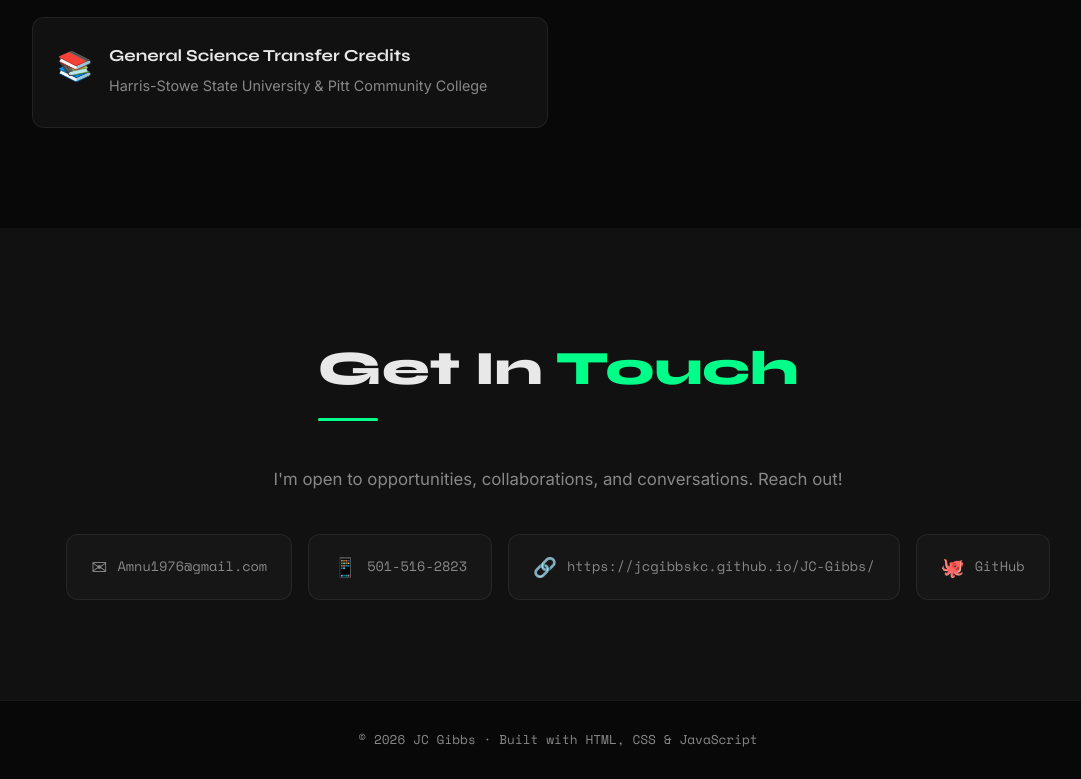
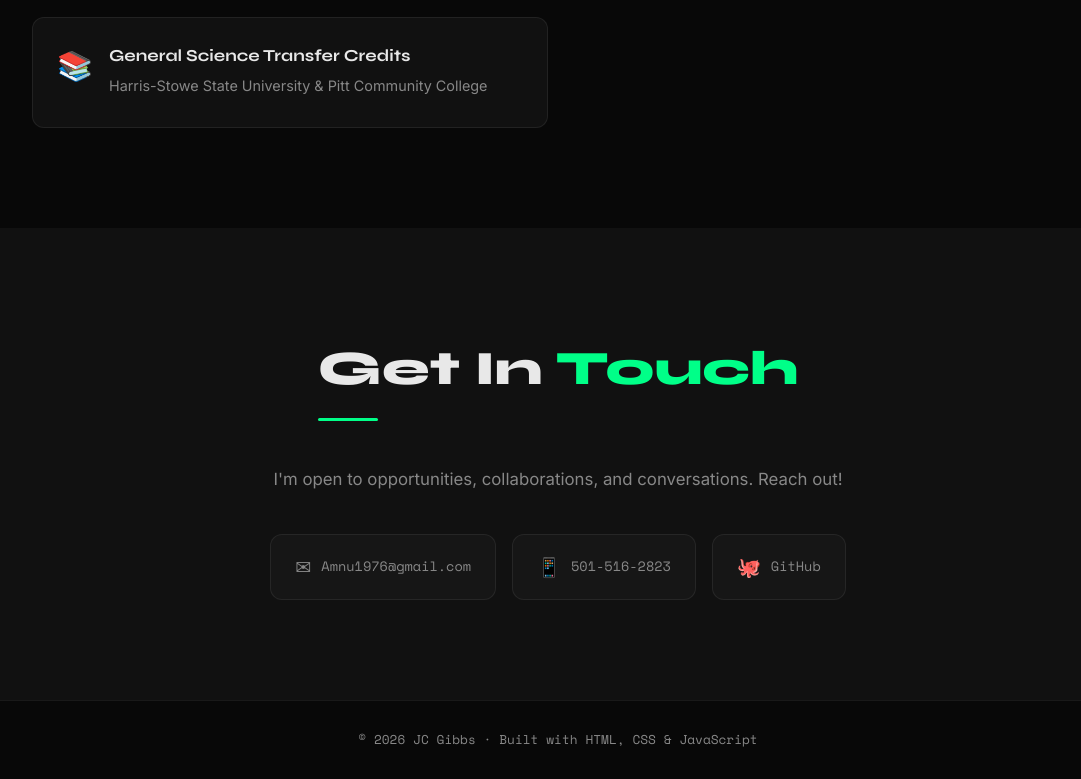
Before and after one commit to jcgibbskc/JC-Gibbs, a plain HTML site: page index.html in a window 1280 px wide. Shown: the part 5885-6664 px from the top of the page, without its empty margins (82-1163 px from the left). Drawn offline with nearby package versions, Linux system fonts and the light colour scheme.

Commit message:
Remove duplicate JC-Gibbs link from index.html
Removed duplicate link to the JC-Gibbs site from the contact section.

```diff
--- a/index.html
+++ b/index.html
@@ -420,10 +420,7 @@
           <span class="contact-icon">📱</span>
           <span>501-516-2823</span>
         </a>
-        <a href="https://jcgibbskc.github.io/JC-Gibbs/" target="_blank" class="contact-card">
-          <span class="contact-icon">🔗</span>
-          <span>https://jcgibbskc.github.io/JC-Gibbs/</span>
-        </a>
+
         <a href="https://jcgibbskc.github.io/JC-Gibbs/" target="_blank" class="contact-card">
           <span class="contact-icon">🐙</span>
           <span>GitHub</span>
```
